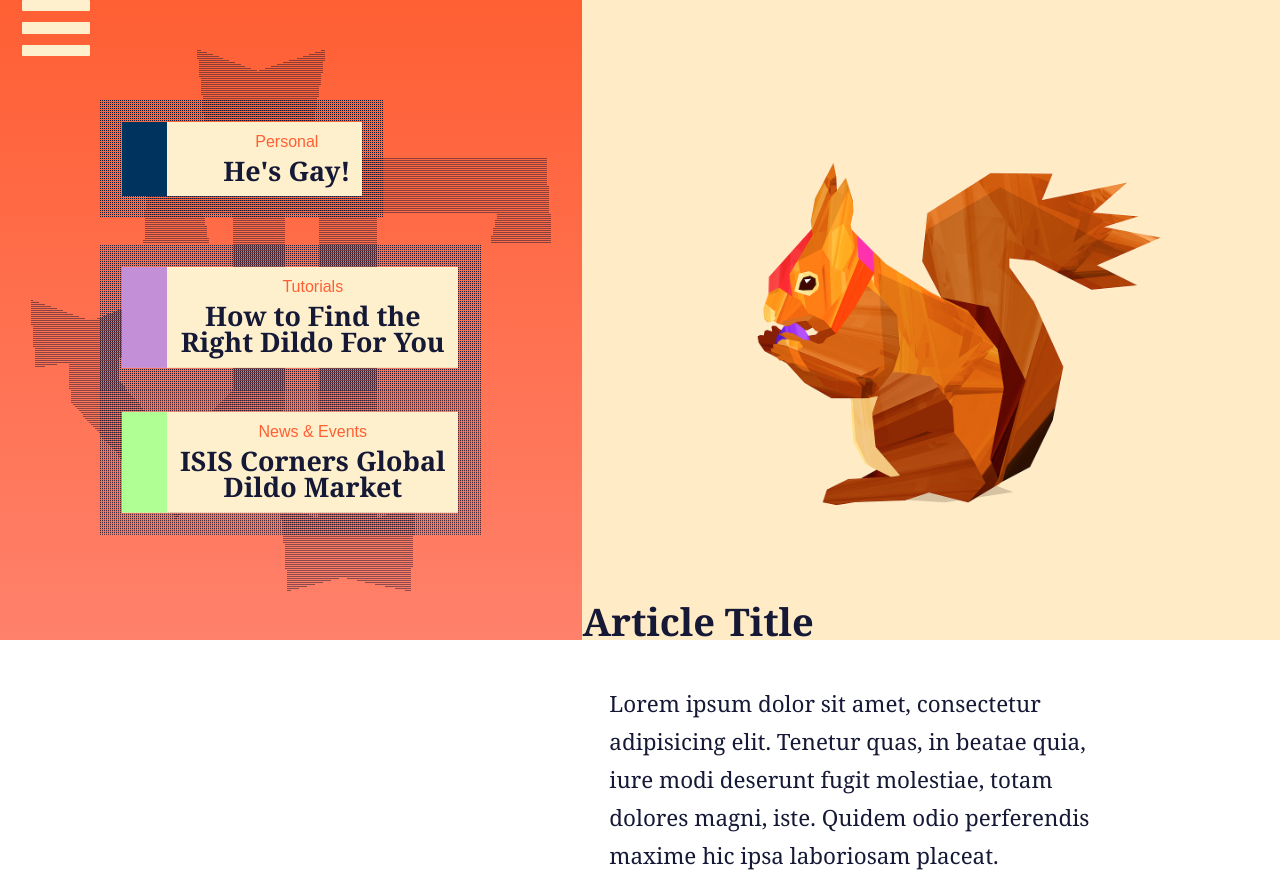
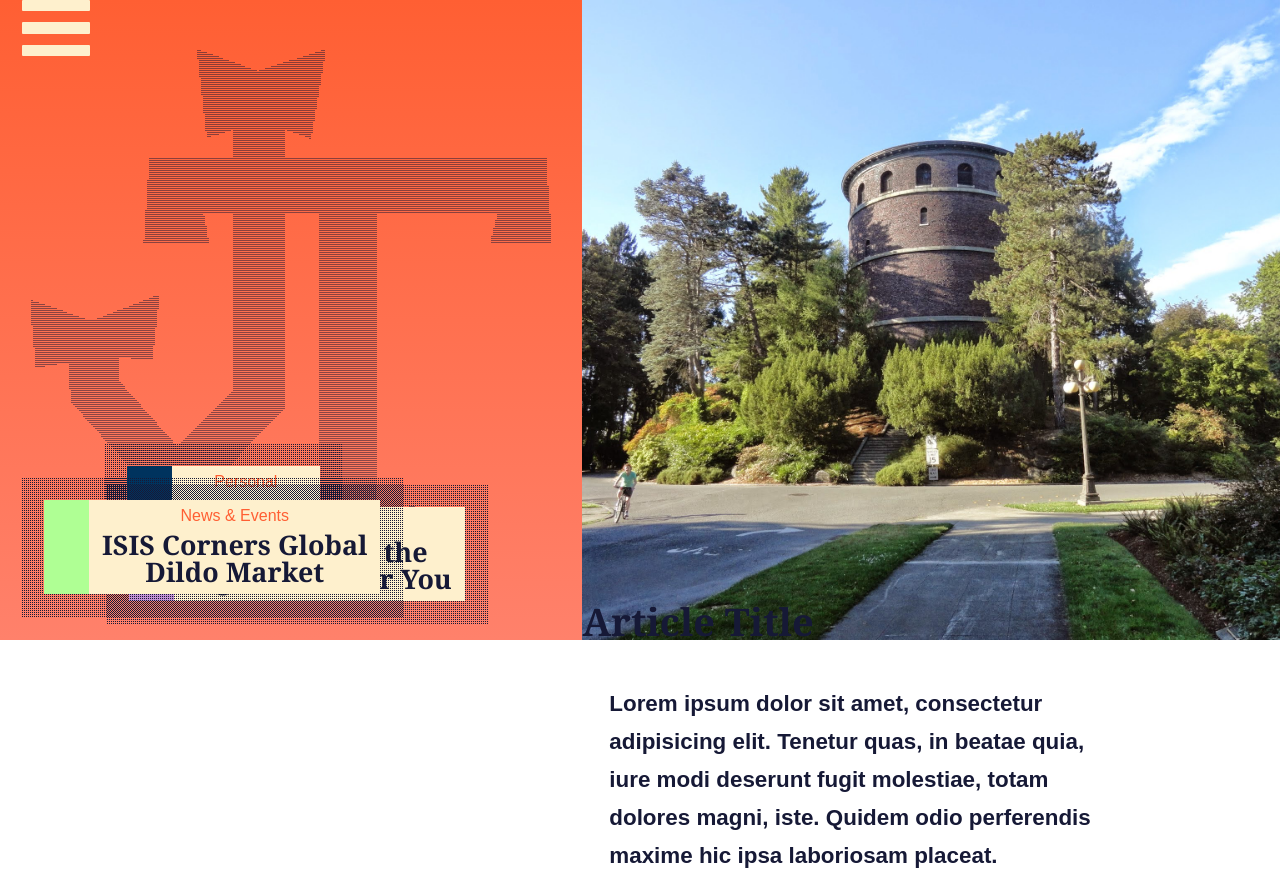
Before and after one commit to tcandens/blog, a website: page index.html in a window 1280 px wide. Shown: the top 878 px of the page. Drawn offline with nearby package versions, Linux system fonts and the light colour scheme.

Commit message:
Navigation menu, Recent Item Card layout, and Type noodling Basics are down, now continue with git commiting more often

```diff
--- a/_scss/_bulletin.scss
+++ b/_scss/_bulletin.scss
@@ -22,18 +22,24 @@
 }
 .recent-items {
   position: relative;
-  top: 100px;
-  left: 100px;
+  // top: 100px;
+  // left: 100px;
 }
-.item-card {
+.recent-item-card {
   position: absolute;
+  top: 0;
+  left: 0;
   background-image: url('../img/dots_pattern.png');
-  &:nth-of-type(2) {
-    @include transform(translate3d(0,100%,0));
+  // background: ;
+  &:hover {
   }
-  &:nth-of-type(3) {
-    @include transform(translate3d(0,200%,0));
-  }
+  // &:nth-of-type(2) {
+  //   @include transform(translate3d(0,100%,0));
+  // }
+  // &:nth-of-type(3) {
+  //   @include transform(translate3d(0,200%,0));
+  // }
+  // @include transition(top 800ms $ease-out-cubic);
 }
 .card-container {
   position: relative;
@@ -44,6 +50,7 @@
   overflow: hidden;
 }
 .card-handle {
+  cursor: move;
   float: left;
   clear: left;
   $width: 2em;
@@ -70,9 +77,7 @@
 }
 .card {
   margin-left: 2em;
-  padding: 0.5em;
-  float: right;
-  clear: right;
+  padding: 8px 10px;
   h2 {
     margin: 0 0 0.5em 0;
     width: 100%;
--- a/_scss/_header.scss
+++ b/_scss/_header.scss
@@ -6,6 +6,7 @@ header {
   display: block;
   max-width: 100%;
   height: 80%;
+  @include row();
 }
 .main-header {
   @include background(linear-gradient(180deg, $coralDark, $coralLight) center repeat);
@@ -33,6 +34,7 @@ header {
     margin: 0 auto;
     height: 100%;
     width: auto;
+    min-width: 100%;
     text-align: relative;
   }
 }
--- a/_scss/_navigation.scss
+++ b/_scss/_navigation.scss
@@ -49,6 +49,22 @@ nav {
   }
 }
 
+.nav-list {
+  margin: 2em 0;
+  background-image: url('../img/dots_pattern.png');
+  li {
+    margin: 0;
+    padding: 10px;
+    color: $offWhite;
+    font-size: 3em;
+    text-align: center;
+    // background: $offWhite;
+    &:hover {
+      background: $blueBlack;
+    }
+  }
+}
+
 .closed {
   visibility: hidden;
   height: 0;
--- a/_scss/_typography.scss
+++ b/_scss/_typography.scss
@@ -4,16 +4,17 @@
 
 $karla: 'karla', 'brandon grotesque', 'helvetica', sans-serif;
 $lapture: 'jaf-lapture-display', 'alegreya', 'georgia', serif;
+$facit: 'jaf-facit-web', sans-serif;
 
 html {
-  font: 1.4em/1.7 $lapture;
+  font: 1.4em/1.7 $facit;
   color: $blueBlack;
-  font-weight: 400;
+  font-weight: 600;
 }
 
 h1 {
   font: 1.7em/1 $lapture;
-  font-weight: 700;
+  font-weight: 600;
   margin: 0;
 }
 h2 {
--- a/index.html
+++ b/index.html
@@ -22,15 +22,15 @@
           <a class="nav-button" href="#"><span></span></a>
 
           <ul class="nav-list closed">
-            <li>About</li>
-            <li>Blog</li>
-            <li>Work</li>
+            <li><a href="/about">About</a></li>
+            <li><a href="/blog">Blog</a></li>
+            <li><a href="/work">Work</a></li>
           </ul>
 
         </nav>
 
         <ul class="recent-items">
-          <li class="item-card">
+          <li class="recent-item-card">
             <div class="card-container">
               <div class="card-handle" data-label="personal"></div>
               <div class="card">
@@ -39,7 +39,7 @@
               </div>
             </div>
           </li>
-          <li class="item-card">
+          <li class="recent-item-card">
             <div class="card-container">
               <div class="card-handle" data-label="tutorial"></div>
               <div class="card">
@@ -48,7 +48,7 @@
               </div>
             </div>
           </li>
-          <li class="item-card">
+          <li class="recent-item-card">
             <div class="card-container">
               <div class="card-handle" data-label="news"></div>
               <div class="card">
@@ -62,7 +62,7 @@
 
       <section class="hero">
         <div class="hero-img">
-          <img src="img/squirrel.jpg" />
+          <img src="img/watertower.jpg" />
         </div>
         <h1 class="article-title">Article Title</h1>
       </section>
--- a/js/main.js
+++ b/js/main.js
@@ -1,7 +1,41 @@
 $(function() {
+
   // document.removeClass('no-js').addClass('js-ready');
+
+  // Toggle navigation Hamburger
   $('.nav-button').on('click', function() {
     $(this).toggleClass('active');
     $('.nav-list').toggleClass('closed');
   });
+
+  // Position recent item cards
+  var $recentItems = $('.recent-item-card');
+  // Grab #bulletin dimensions
+  var $bulletin = $('.bulletin');
+  var bulletinWidth = $bulletin.innerWidth();
+  var bulletinHeight = $bulletin.innerHeight();
+  // console.log("x: " + width + " | y: " + height );
+  // Iterate through each card
+  var delay = 500
+  $recentItems.each( function( index ) {
+    var width = $( this ).outerWidth();
+    var height = $( this ).outerHeight();
+    var position = $( this ).position();
+    var randX = Math.random();
+    var randY = Math.random();
+    var canvasWidth = bulletinWidth - width;
+    var canvasHeight = bulletinHeight - height + 100;
+    var newX = Math.floor( canvasWidth * randX );
+    var newY = Math.floor( canvasHeight * randY );
+
+    $( this ).delay(delay)
+      .css("top", newY)
+      .css("left", newX);
+
+    delay += 500;
+    console.log("width: " + width + " | height: " + height );
+    console.log("x: " + newX + " | y: " + newY );
+  });
+
+
 });
```
Also changed, not shown: _scss/_grid.scss (added), css/main.css, css/stuff.css (deleted), 2 other files.
